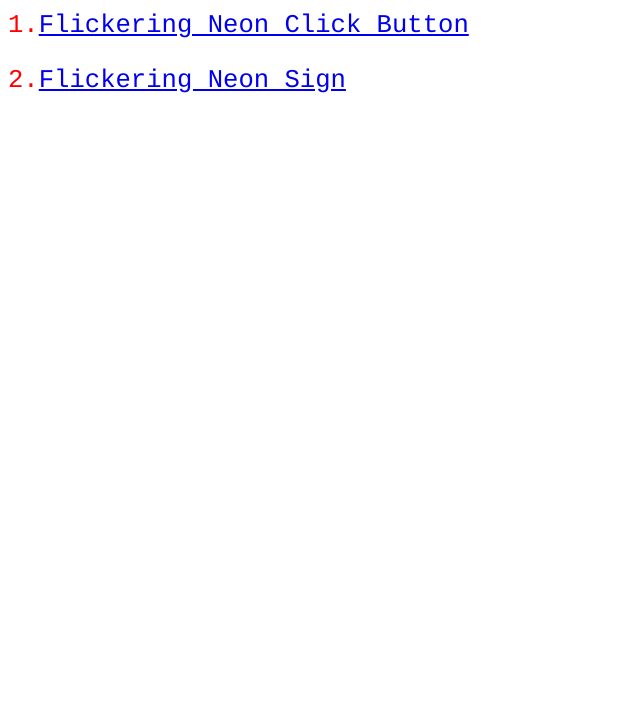
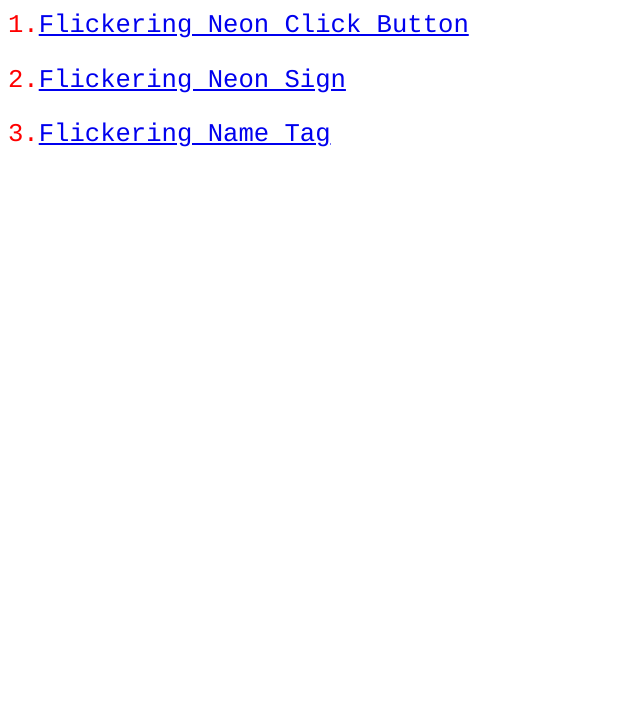
Before and after one commit to TheUtsavJhakhariya/Neon-Designs--HTML-CSS, a plain HTML site: page index.html in a window 1280 px wide. Shown: the part 73-800 px from the top of the page, without its empty margins (0-640 px from the left). Drawn offline with Linux system fonts and the light colour scheme.

Commit message:
Update index.html

```diff
--- a/index.html
+++ b/index.html
@@ -10,5 +10,7 @@
 
 <p>2.<a href="flickering_neon_sign.html">Flickering Neon Sign</a></p>
 
+<p>3.<a href="nametag.html">Flickering Name Tag</a></p>
+
 </body>
 </html>
```
